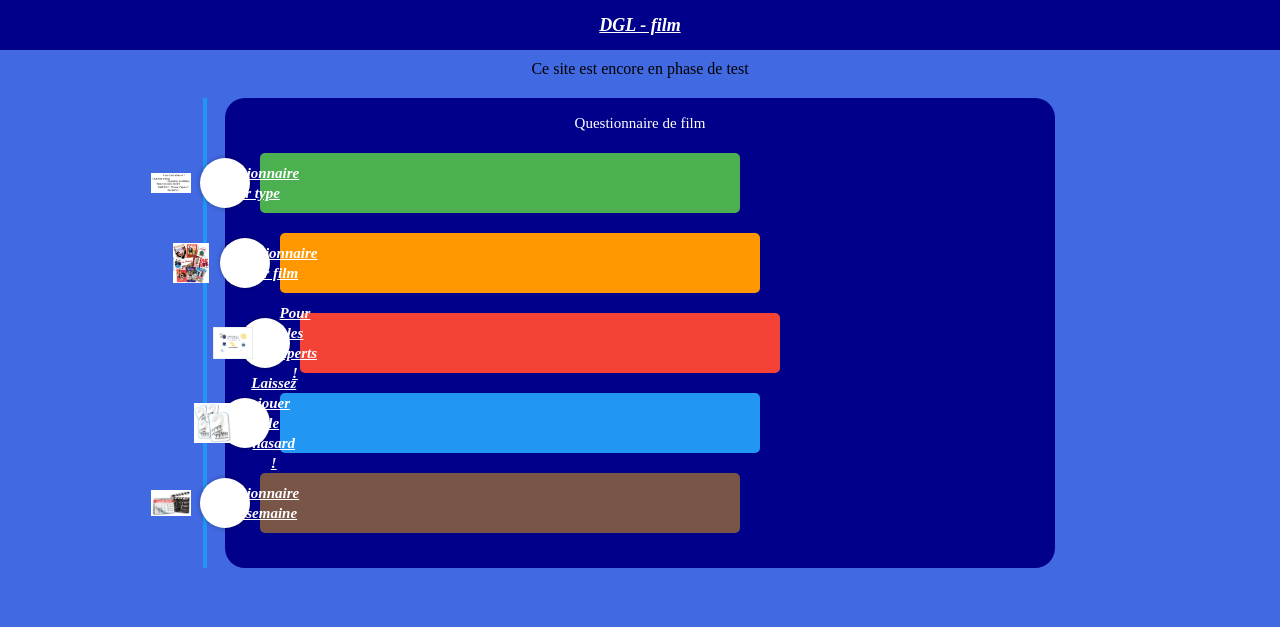
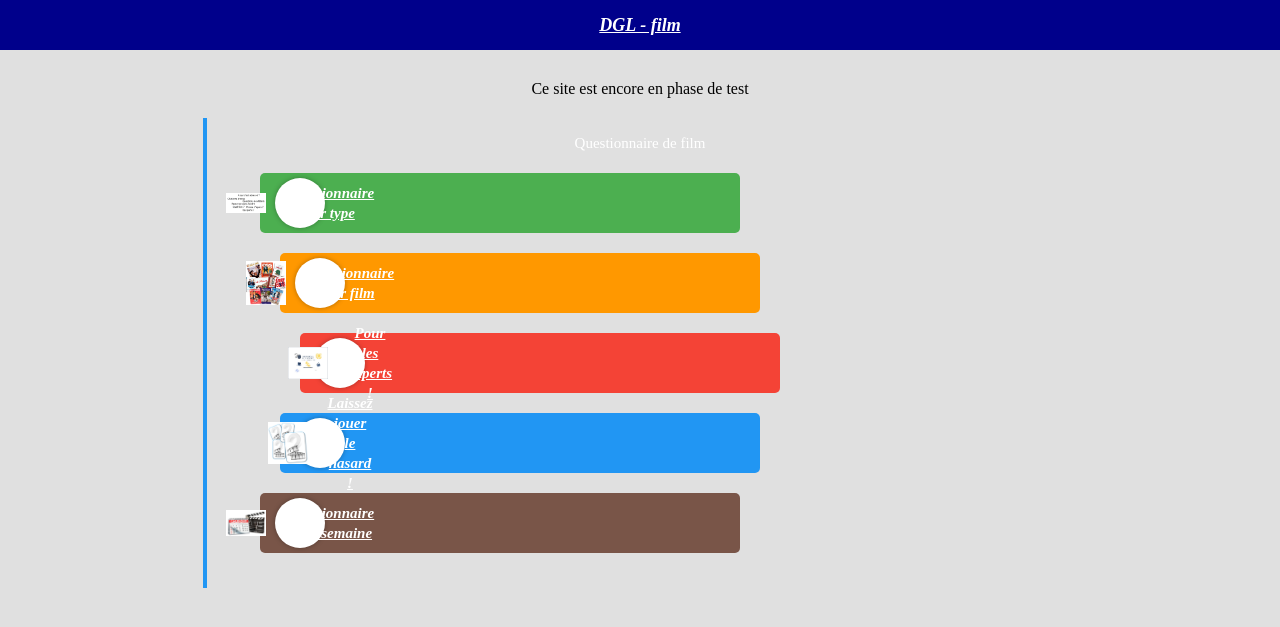
Before and after one commit to GodefroyL/questionnaire-film, a Jekyll site: the page built from index.html, in a window 1280 px wide. Shown: the top 627 px of the page. Built offline with Jekyll 4.4.1, drawn with Linux system fonts in a browser that asks for light colours.

Commit message:
correction v2

```diff
--- a/static/css/styles.css
+++ b/static/css/styles.css
@@ -19,7 +19,8 @@ a {
 
 body {
     margin-top: 60px;
-    background-color: royalblue;
+    padding: 20px;
+    background-color: #e0e0e0;
     display: flex;
     align-content: center;
     justify-content: center;
@@ -29,7 +30,6 @@ body {
 
 div {
     padding: 15px;
-    background-color: darkblue;
     width: 60%;
     color: white;
     font-size: 15px;
@@ -74,7 +74,6 @@ div {
 
 .icone {
     position: absolute;
-    left: -60px;
     width: 50px;
     height: 50px;
     border-radius: 50%;
@@ -86,8 +85,6 @@ div {
 }
 
 .icone img {
-    width: 80%;
-    height: 80%;
     object-fit: contain;
 }
 
```
